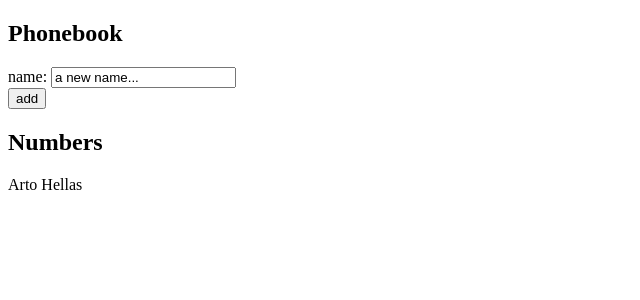
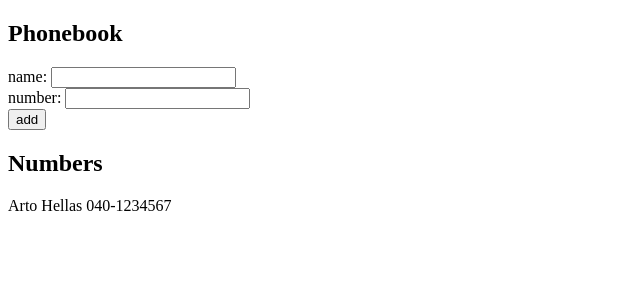
Before and after one commit to kjj1998/fullstackopen, a React (Vite) app in the folder part2/phonebook/: page / in a window 1280 px wide. Shown: the top 300 px of the page, without its empty margins (0-640 px from the left). Built offline with nearby package versions, Linux system fonts and the light colour scheme.

Commit message:
completed part 2.8

```diff
--- a/part2/phonebook/src/App.jsx
+++ b/part2/phonebook/src/App.jsx
@@ -2,14 +2,16 @@
 
 const App = () => {
   const [persons, setPersons] = useState([
-    { name: 'Arto Hellas' }
+    { name: 'Arto Hellas', number: '040-1234567' }
   ])
-  const [newName, setNewName] = useState('a new name...')
+  const [newName, setNewName] = useState('')
+  const [newNumber, setNewNumber] = useState('')
 
   const addPerson = (event) => {
     event.preventDefault()
     const personObject = {
-      name: newName
+      name: newName,
+      number: newNumber
     }
 
     const duplicate = persons.find((person) => person.name === newName)
@@ -19,12 +21,12 @@
     } else {
       setPersons(persons.concat(personObject))
       setNewName('')
+      setNewNumber('')
     }
   }
 
-  const handleNameChange = (event) => {
-    setNewName(event.target.value)
-  }
+  const handleNameChange = (event) => setNewName(event.target.value)
+  const handleNumberChange = (event) => setNewNumber(event.target.value)
 
   return (
     <div>
@@ -34,13 +36,16 @@
           name: <input value={newName} onChange={handleNameChange}/>
         </div>
         <div>
+          number: <input value={newNumber} onChange={handleNumberChange}/>
+        </div>
+        <div>
           <button type="submit">add</button>
         </div>
       </form>
       <h2>Numbers</h2>
       {persons.length === 0
         ? '...'
-        : persons.map(person => <div key={person.name}>{person.name}</div>)}
+        : persons.map(person => <div key={person.name}>{person.name} {person.number}</div>)}
     </div>
   )
 }
```
